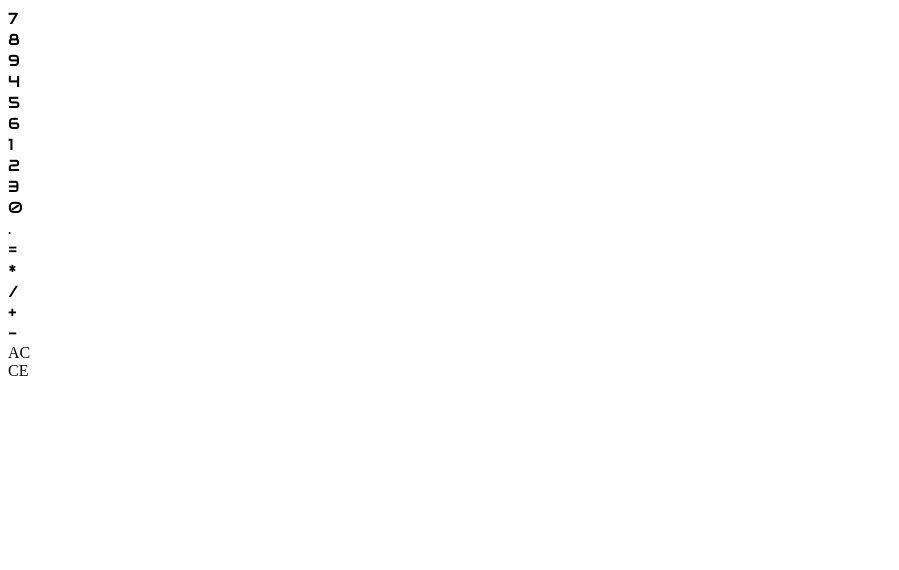
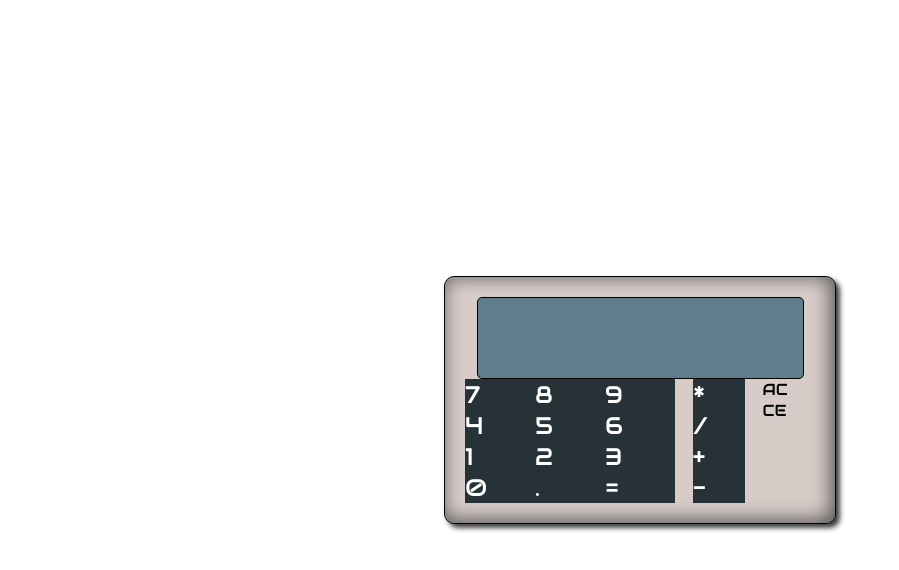
Before and after one commit to olgamitsiuk/calculator, a plain HTML site: page index.html in a window 1280 px wide. Shown: the whole page, without its empty margins (0-899 px from the left). Drawn offline with Linux system fonts and the light colour scheme.

Commit message:
add styles

```diff
--- a/style.css
+++ b/style.css
@@ -1,6 +1,82 @@
 @import url('https://fonts.googleapis.com/css2?family=Audiowide&display=swap');
 
+body {
+    width: 100%;
+    height: 100vh;
+    margin: 0;
+    padding: 0;
+    display: flex;
+    justify-content: center;
+    align-items: center;
+}
+
 .calc-body {
-font-family: Audiowide, sans-serif;
+    font-family: Audiowide, sans-serif;
+    width: 350px;
+    margin: 20px;
+    padding: 20px;
+    background: #D7CCC8;
+    border: 1px solid;
+    box-shadow: 4px 4px 5px 0px rgba(0,0,0,0.75), inset -3px -2px 19px 1px rgba(84,83,84,1);
+    border-radius: 10px;
+    display: flex;
+    flex-wrap: wrap;
+    justify-content: space-between;
+}
+
+.results {
+    width: 90%;
+    margin: 0 auto;
+    display: flex;
+    flex-direction: column;
+    padding: 5px;
+    background: #607D8B;
+    border: 1px solid;
+    border-radius: 5px;
+    text-align: right;
+}
+#result, #expression {
+    margin: 0;
+    width: 100%;
+}
+#result {
+    height: 50px;
+    font-size: 2em;
+}
+#expression {
+    height: 20px;
+}
+.numbers {
+    width: 60%;
+    display: grid;
+    grid-template-columns: repeat(3, 1fr);
+}
+
+.operators {
+    width: 15%;
+    display: flex;
+    flex-direction: column;
 
 }
+.clears {
+    width: 15%;
+}
+button {
+    width: 50px;
+    height: 50px;
+    margin: 5px;
+    border: none;
+    border-radius: 5px;
+    font-family: Audiowide, sans-serif;
+    box-shadow: 0px 3px 0px 0px #212121;
+ }
+
+ button:active {
+    transform: translateY(2px);
+ }
+
+ .number, .operator, .equals {
+    background: #263238;
+    color: white;
+    font-size: 1.5em;
+  }
```
Also changed, not shown: index.html (+2 -1 lines).
